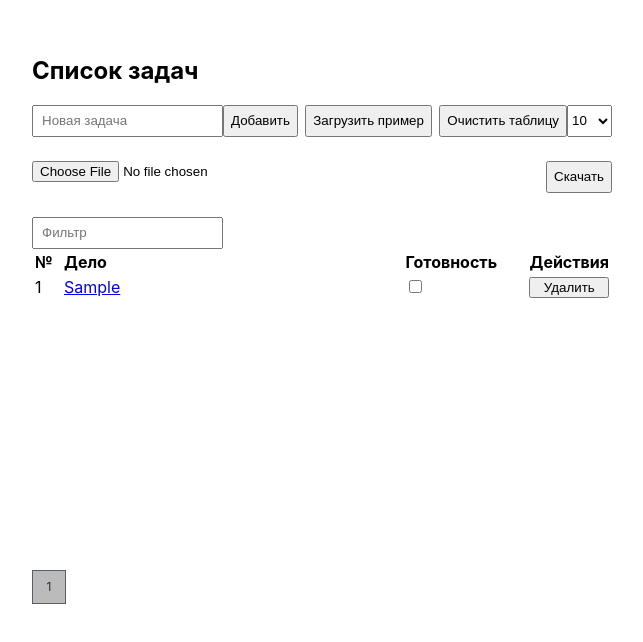
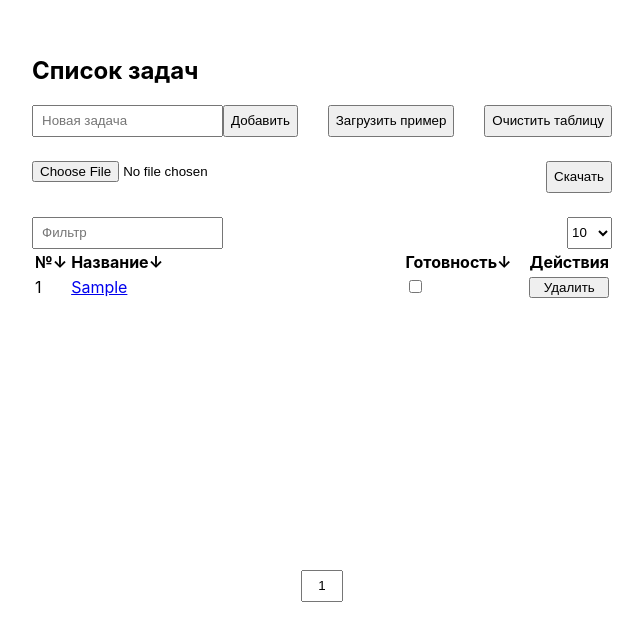
Before and after one commit to adzaker/todolist, a React (Create React App) app: page / in a window 1280 px wide. Both pictures are taken after typing "Sample" into the empty fields and a click on the button "Добавить". Shown: the top 642 px of the page, without its empty margins (24-667 px from the left). Built offline with nearby package versions, Linux system fonts and the light colour scheme.

Commit message:
add new pagination, add sorting table

```diff
--- a/src/Actions/index.js
+++ b/src/Actions/index.js
@@ -76,3 +76,11 @@ export function filterList(value) {
     value
   }
 }
+
+export function changeSortingTable(id, className) {
+  return {
+    type: types.CHANGE_SORTING_TABLE,
+    id,
+    className
+  }
+}
--- a/src/App.css
+++ b/src/App.css
@@ -30,6 +30,11 @@
 .pagination {
   margin-top: 24px;
   max-width: 100%;
+  display: none;
+}
+
+.pagination.-active {
+  display: block;
 }
 
 .pagination__list {
@@ -38,6 +43,15 @@
   padding: 0;
   margin: 0;
   flex-flow: wrap;
+  justify-content: space-between;
+}
+
+#pageInput {
+  height: 100%;
+  width: 42px;
+  text-align: center;
+  padding: 0;
+  box-sizing: border-box;
 }
 
 .pagination__item {
@@ -164,3 +178,15 @@ span.id {
 .preloader__container.-active {
   display: flex;
 }
+
+.sortingTable {
+  cursor: pointer;
+}
+
+.sortingTable.-up::after {
+  content:'↑';
+}
+
+.sortingTable.-down::after {
+  content:'↓';
+}
--- /dev/null
+++ b/src/Components/NewPagination.js
@@ -0,0 +1,15 @@
+import React from "react";
+class NewPagination extends React.Component {
+  render () {
+    let {props} = this;
+    return (
+      <div className={`pagination ${props.isRecords ? '-active' : ''}`}>
+        <ul className="pagination__list">
+          {this.props.children}
+        </ul>
+      </div>
+    )
+  }
+}
+
+export default NewPagination;
--- /dev/null
+++ b/src/Components/PaginationArrow.js
@@ -0,0 +1,15 @@
+import React from "react";
+import { Link } from 'react-router-dom'
+
+class PaginationArrow extends React.Component {
+  render () {
+    let {props} = this;
+    return (
+      <li className={`pagination__item`}>
+        <Link to={`/#${props.i}`} onClick={props.changePage} style={{visibility: props.visibility}}>{props.direction}</Link>
+      </li>
+    )
+  }
+}
+
+export default PaginationArrow;
--- a/src/Components/tableList.js
+++ b/src/Components/tableList.js
@@ -1,15 +1,25 @@
 import React from "react";
 class TableList extends React.Component {
   render () {
+    const filterCol = this.props.sortingTable.colNumber;
+    const filterDir = this.props.sortingTable.directionUp ? '-up' : '-down';
     return (
       <div className={`caseList -recordsCount-${this.props.maxItemsOnPage}`}>
         <table className={`caseList__table`}>
           <thead>
           <tr>
-            <th className="width-24"><span>№</span></th>
-            <th className="width-full"><span>Дело</span></th>
-            <th className="width-90"><span>Готовность</span></th>
-            <th className="width-75"><span>Действия</span></th>
+            <th className="width-24">
+              <span className={`sortingTable ${filterCol === 1 ? filterDir : '-down'}`} onClick={this.props.changeSortingTable} id="sortingTable-1">№</span>
+            </th>
+            <th className="width-full">
+              <span className={`sortingTable ${filterCol === 2 ? filterDir : '-down'}`} onClick={this.props.changeSortingTable} id="sortingTable-2">Название</span>
+            </th>
+            <th className="width-90">
+              <span className={`sortingTable ${filterCol === 3 ? filterDir : '-down'}`} onClick={this.props.changeSortingTable} id="sortingTable-3">Готовность</span>
+            </th>
+            <th className="width-75">
+              <span>Действия</span>
+            </th>
           </tr>
           </thead>
           <tbody>
--- a/src/Constants/index.js
+++ b/src/Constants/index.js
@@ -10,6 +10,29 @@ const CHANGE_DESCRIPTION = 'CHANGE_DESCRIPTION';
 const CHANGE_DETAILS_COUNT = 'CHANGE_DETAILS_COUNT';
 const SWITCH_PRELOADER = 'SWITCH_PRELOADER';
 const FILTER_LIST = 'FILTER_LIST';
+const CHANGE_SORTING_TABLE = 'CHANGE_SORTING_TABLE';
+
+export const alertMessage = 'Неверный формат данных.\n\n' +
+  'Нужен файл с расширением .json вида' +
+  '{\n' +
+  '  "records": [\n' +
+  '    {\n' +
+  '      "name": "Задача 1",\n' +
+  '      "isDisable": false,\n' +
+  '      "description": "Описание 1"\n' +
+  '    },\n' +
+  '    {\n' +
+  '      "name": "Задача 2",\n' +
+  '      "isDisable": false,\n' +
+  '      "description": "Описание 2"\n' +
+  '    },\n' +
+  '    {\n' +
+  '      "name": "Задача 3",\n' +
+  '      "isDisable": true,\n' +
+  '      "description": "Описание 3"\n' +
+  '    }\n' +
+  '  ]\n' +
+  '}';
 
 export const defaultState = {
   records: [],
@@ -20,6 +43,10 @@ export const defaultState = {
   showPage: false,
   currentRecord: {},
   showPreloader: false,
+  sortingTable: {
+    colNumber: 1,
+    directionUp: false,
+  }
 };
 
 export const types = {
@@ -35,4 +62,5 @@ export const types = {
   CHANGE_DETAILS_COUNT,
   SWITCH_PRELOADER,
   FILTER_LIST,
+  CHANGE_SORTING_TABLE,
 };
--- a/src/Containers/todoList.js
+++ b/src/Containers/todoList.js
@@ -2,12 +2,13 @@ import React from "react";
 import ActionForm from "../Components/actionForm";
 import ListItem from "../Components/listItem";
 import TableList from "../Components/tableList";
-import Pagination from "../Components/Pagination";
-import PaginationItem from "../Components/PaginationItem";
 import { connect } from 'react-redux';
 import preloaderUrl from '../loader.gif';
-import { addCase, switchDisable, deleteItem, changePage, loadFromServer, clearTable, showDetails, changeDetailsCount, switchPreloader, filterList } from '../Actions';
+import { addCase, switchDisable, deleteItem, changePage, loadFromServer, clearTable, showDetails, changeDetailsCount, switchPreloader, filterList, changeSortingTable } from '../Actions';
 import FilterForm from "../Components/filterForm";
+import NewPagination from "../Components/NewPagination";
+import PaginationArrow from "../Components/PaginationArrow";
+import {alertMessage} from "../Constants";
 
 class TodoList extends React.Component {
   addCase(e) {
@@ -29,8 +30,21 @@ class TodoList extends React.Component {
   }
 
   changePage(number) {
+    let num = 0;
+    if (Number.isInteger(number-0)) {
+      num = number - 0;
+    }
     let {dispatch} = this.props;
-    dispatch(changePage(number));
+    dispatch(changePage(num));
+  }
+
+  changePageInput(e) {
+    if (!Number.isInteger(e.target.value-0)) {
+      return false;
+    }
+    let {dispatch} = this.props;
+    dispatch(changePage(e.target.value - 0));
+    this.props.history.push(`/#${e.target.value - 0}`);
   }
 
   showDetails(e) {
@@ -72,27 +86,11 @@ class TodoList extends React.Component {
   uploadFile(e) {
     const file = e.target.files[0];
     const reader = new FileReader();
-    if (!~file.type.indexOf('json')) {
-      alert('Нужен файл с расширением .json в формате' +
-        '{\n' +
-        '  "records": [\n' +
-        '    {\n' +
-        '      "name": "Задача 1",\n' +
-        '      "isDisable": false,\n' +
-        '      "description": "Описание 1"\n' +
-        '    },\n' +
-        '    {\n' +
-        '      "name": "Задача 2",\n' +
-        '      "isDisable": false,\n' +
-        '      "description": "Описание 2"\n' +
-        '    },\n' +
-        '    {\n' +
-        '      "name": "Задача 3",\n' +
-        '      "isDisable": true,\n' +
-        '      "description": "Описание 3"\n' +
-        '    }\n' +
-        '  ]\n' +
-        '}');
+    if (!e.target.files.length) {
+      return false;
+    }
+    if (!file.type.includes('json')) {
+      alert(alertMessage);
       return false;
     }
     reader.onload = () => {
@@ -130,6 +128,11 @@ class TodoList extends React.Component {
     dispatch(filterList(e.target.value));
   }
 
+  changeSortingTable(e) {
+    let {dispatch} = this.props;
+    dispatch(changeSortingTable(e.target.id, e.target.className));
+  }
+
   componentDidMount() {
     window.addEventListener('hashchange', () => {
       let {dispatch} = this.props;
@@ -147,7 +150,14 @@ class TodoList extends React.Component {
             <ActionForm addCase={this.addCase.bind(this)} />
             <button className="loadFromServer" onClick={this.loadFromServer.bind(this, '/json/records.json')}>Загрузить пример</button>
             <button className="clearButton" onClick={this.clearTable.bind(this)}>Очистить таблицу </button>
-            <select defaultValue={10} onChange={this.changeDetailsCount.bind(this)}>
+          </div>
+          <div className="headerForm" style={{marginTop: 24}}>
+            <input type="file" id="file" onChange={this.uploadFile.bind(this)}/>
+            <button className="clearButton" id="download" onClick={this.downloadFile.bind(this)}>Скачать</button>
+          </div>
+          <div className="headerForm" style={{marginTop: 24}}>
+            <FilterForm filterList={this.filterList.bind(this)}/>
+            <select defaultValue={10} onChange={this.changeDetailsCount.bind(this)} style={{marginLeft: 'auto'}}>
               <option value="5">5</option>
               <option value="10">10</option>
               <option value="25">25</option>
@@ -155,16 +165,9 @@ class TodoList extends React.Component {
               <option value="100">100</option>
             </select>
           </div>
-          <div className="headerForm" style={{marginTop: 24}}>
-            <input type="file" id="file" onChange={this.uploadFile.bind(this)}/>
-            <button className="clearButton" id="download" onClick={this.downloadFile.bind(this)}>Скачать</button>
-          </div>
-          <div className="headerForm" style={{marginTop: 24}}>
-            <FilterForm filterList={this.filterList.bind(this)}/>
-          </div>
         </header>
         <main>
-          <TableList maxItemsOnPage={props.maxItemsOnPage}>
+          <TableList maxItemsOnPage={props.maxItemsOnPage} sortingTable={props.sortingTable} changeSortingTable={this.changeSortingTable.bind(this)}>
             {props.records.map((record, index) => {
               while (index < (props.maxItemsOnPage * props.activePage) && index >= (props.maxItemsOnPage * (props.activePage - 1))) {
                 return <ListItem
@@ -178,16 +181,31 @@ class TodoList extends React.Component {
               return false;
             })}
           </TableList>
-          <Pagination props={props}>
-            {(() => {
-              const num = Math.ceil(props.records.length / props.maxItemsOnPage);
-              let array = [];
-              for (let i = 1; i <= num; i++) {
-                array.push(<PaginationItem i={i} key={i} changePage={this.changePage.bind(this, i)} activePage={props.activePage}/>);
-              }
-              return array;
-            })()}
-          </Pagination>
+          <NewPagination props={props} isRecords={props.records.length}>
+            <PaginationArrow
+              changePage={this.changePage.bind(this, 1)}
+              i = {1}
+              direction='1'
+              visibility={props.activePage === 1 ? 'hidden' : 'visible'} />
+            <PaginationArrow
+              changePage={this.changePage.bind(this, props.activePage - 1)}
+              i = {props.activePage - 1}
+              direction='<'
+              visibility={props.activePage === 1 ? 'hidden' : 'visible'} />
+            <li>
+              <input id="pageInput" type="text" value={props.activePage} onChange={this.changePageInput.bind(this)} />
+            </li>
+            <PaginationArrow
+              changePage={this.changePage.bind(this, props.activePage + 1)}
+              i = {props.activePage + 1}
+              direction='>'
+              visibility={props.activePage === Math.ceil(props.records.length / props.maxItemsOnPage) ? 'hidden' : 'visible'} />
+            <PaginationArrow
+              changePage={this.changePage.bind(this, Math.ceil(props.records.length / props.maxItemsOnPage))}
+              i = {Math.ceil(props.records.length / props.maxItemsOnPage)}
+              direction={Math.ceil(props.records.length / props.maxItemsOnPage)}
+              visibility={props.activePage === Math.ceil(props.records.length / props.maxItemsOnPage) ? 'hidden' : 'visible'} />
+          </NewPagination>
         </main>
         <div className={`preloader__container ${props.showPreloader ? '-active' : ''}`}>
           <img src={preloaderUrl} className="" id="preloader" alt=""/>
```
Also changed, not shown: src/Reducer/index.js (+34 -25 lines).
